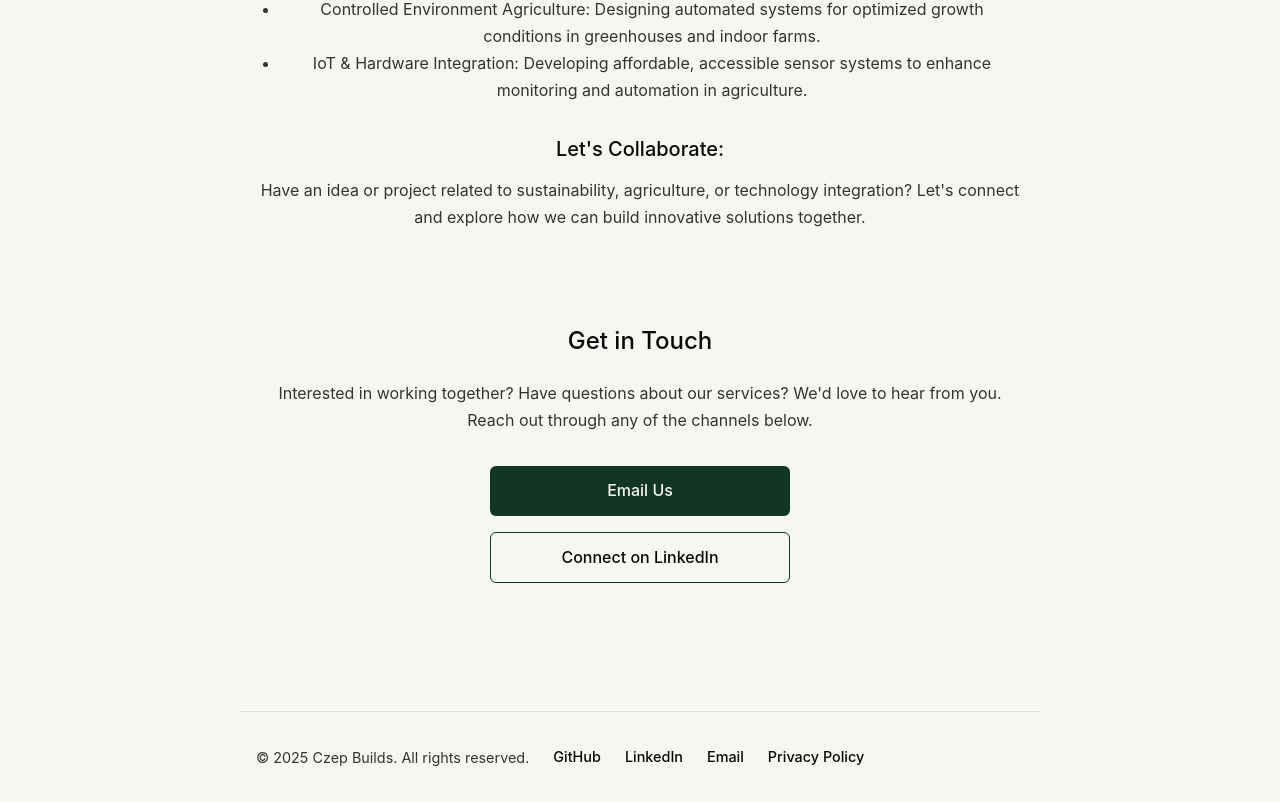
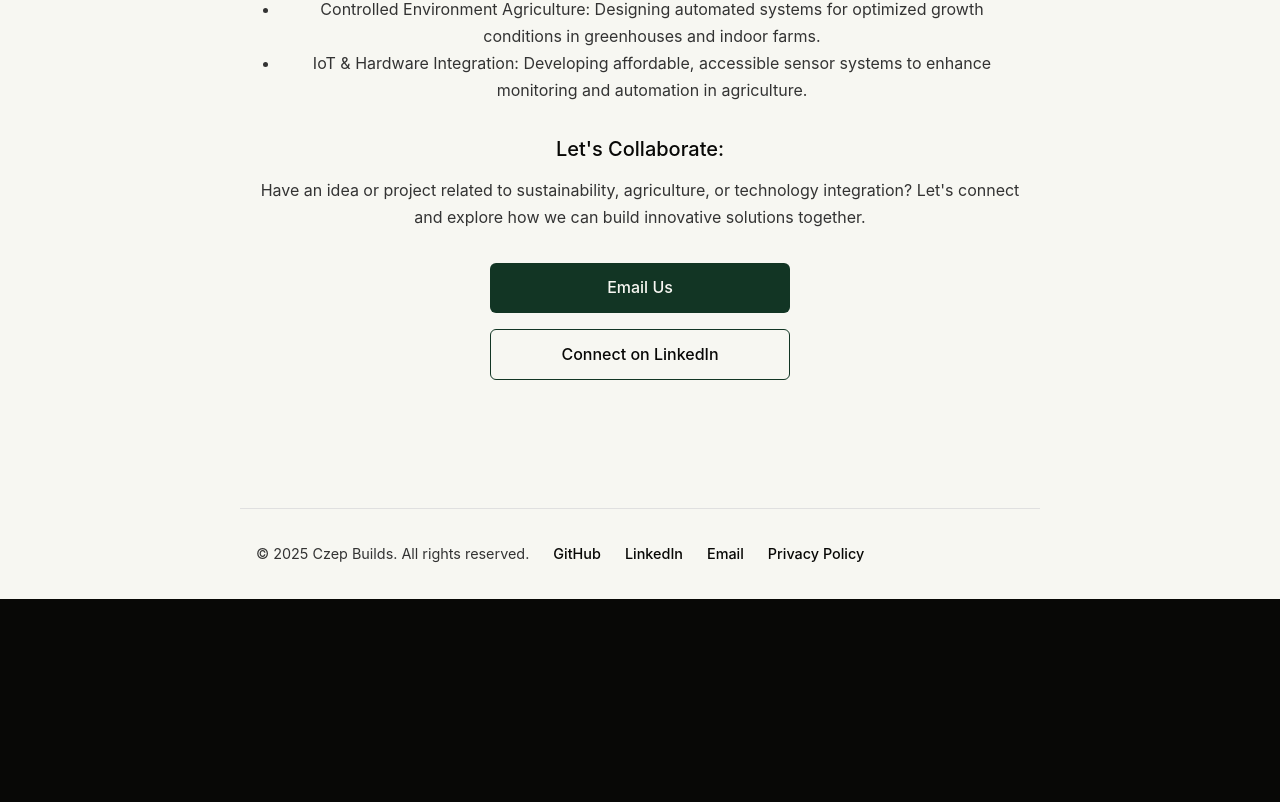
Before and after one commit to alectime/czepbuilds, a React (Vite) app in the folder frontend/: page / in a window 1280 px wide. Shown: the part 2410-3212 px from the top of the page. After the commit the page ends 3009 px from the top, so only its background shows below. Built offline with nearby package versions, Linux system fonts and the light colour scheme.

Commit message:
Remove redundant Get in Touch section and move contact links to Let's Collaborate section

```diff
--- a/frontend/src/components/ParallaxHomePage.tsx
+++ b/frontend/src/components/ParallaxHomePage.tsx
@@ -148,7 +148,7 @@ const ParallaxHomePage = () => {
                 View Portfolio
               </a>
               <a
-                href="#contact"
+                href="#about"
                 style={{
                   padding: '0.75rem 1.5rem',
                   backgroundColor: 'transparent',
@@ -279,35 +279,12 @@ const ParallaxHomePage = () => {
             }}>
               Have an idea or project related to sustainability, agriculture, or technology integration? Let's connect and explore how we can build innovative solutions together.
             </p>
-          </div>
-        </section>
-
-        {/* Contact Section */}
-        <section id="contact" style={{ maxWidth: '1200px', margin: '0 auto', padding: '0 1rem', marginTop: '6rem' }}>
-          <div className="opacity-0 reveal" style={{ maxWidth: '768px', margin: '0 auto' }}>
-            <h2 style={{
-              fontSize: '1.5rem',
-              fontWeight: 500,
-              marginBottom: '1.5rem',
-              color: 'var(--text-color, #080806)',
-              transition: 'color 0.3s ease'
-            }}>
-              Get in Touch
-            </h2>
-            <p style={{
-              color: 'var(--text-muted, #333333)',
-              lineHeight: 1.7,
-              marginBottom: '2rem',
-              transition: 'color 0.3s ease'
-            }}>
-              Interested in working together? Have questions about our services?
-              We'd love to hear from you. Reach out through any of the channels below.
-            </p>
             <div style={{
               display: 'flex',
               flexDirection: 'column',
               gap: '1rem',
-              alignItems: 'center'
+              alignItems: 'center',
+              marginTop: '2rem'
             }}>
               <a
                 href="mailto:contact@czepbuilds.com"
```
